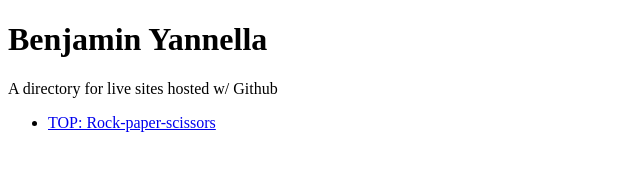
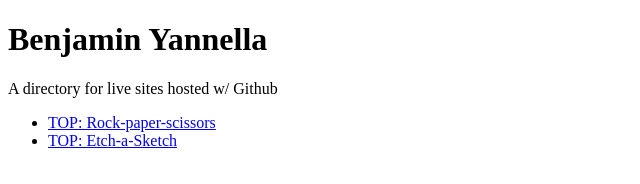
Before and after one commit to OnlyByDesign/onlybydesign.github.io, a plain HTML site: page index.html in a window 1280 px wide. Shown: the whole page, without its empty margins (0-640 px from the left). Drawn offline with Linux system fonts and the light colour scheme.

Commit message:
added etch a sketch project

```diff
--- a/index.html
+++ b/index.html
@@ -6,6 +6,7 @@
   <p>A directory for live sites hosted w/ Github</p>
   <ul>
     <li><a href="https://onlybydesign.github.io/rock-paper-scissors">TOP: Rock-paper-scissors</a></li>
+    <li><a href="https://onlybydesign.github.io/etch-a-sketch">TOP: Etch-a-Sketch</a></li>
   </ul>
 </body>
 
```
